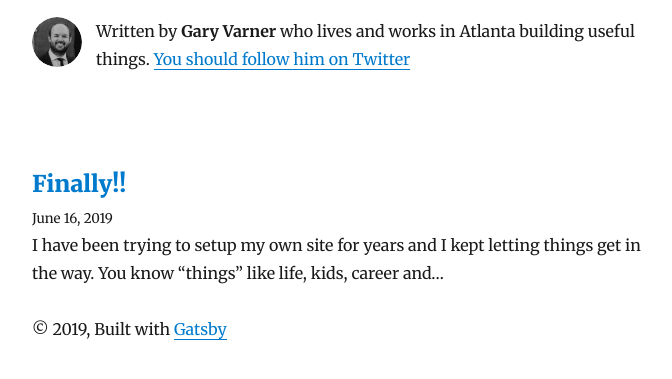
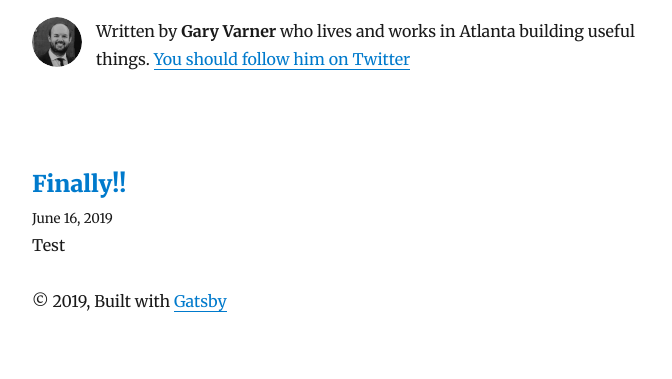
Before and after one commit to gvarner13/gvarner13.github.io, a Gatsby site: page / in a window 1280 px wide. Shown: the part 137-516 px from the top of the page, without its empty margins (293-965 px from the left). Built offline with nearby package versions, Linux system fonts and the light colour scheme; Gatsby itself is replaced by a stand-in of ours; some packages are replaced by stand-ins of ours.

Commit message:
adding description

```diff
--- a/content/blog/hello-world/index.md
+++ b/content/blog/hello-world/index.md
@@ -1,6 +1,7 @@
 ---
 title: Finally!!
 date: "2019-06-16"
+description: "Test"
 ---
 
 I have been trying to setup my own site for years and I kept letting things get in the way.
```
